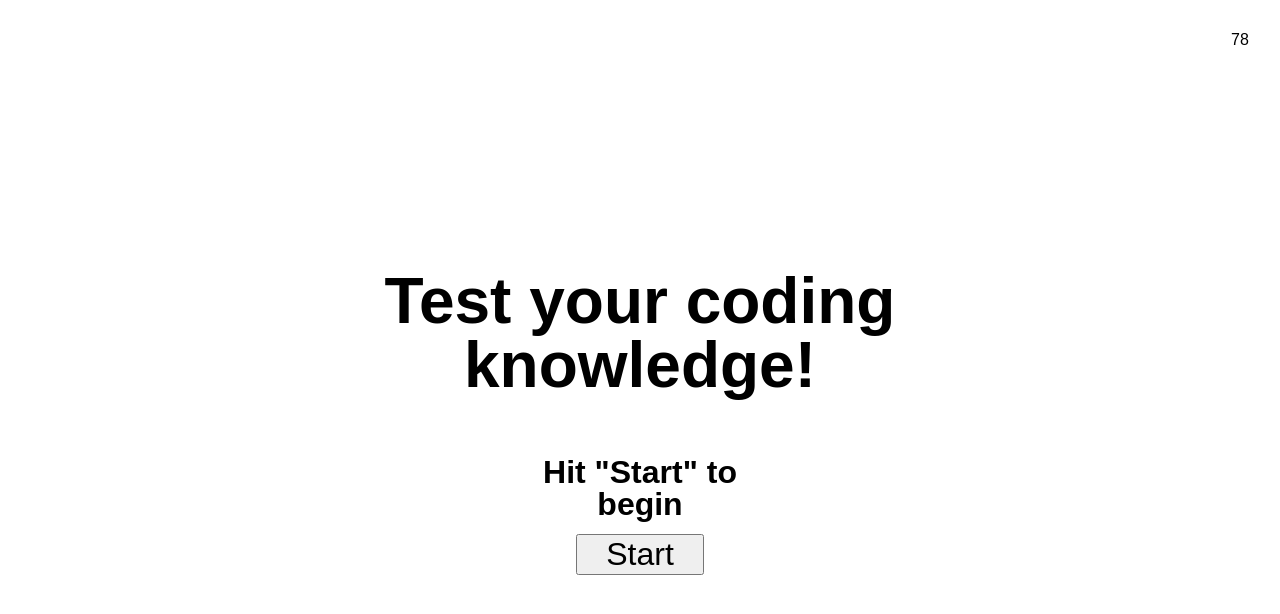
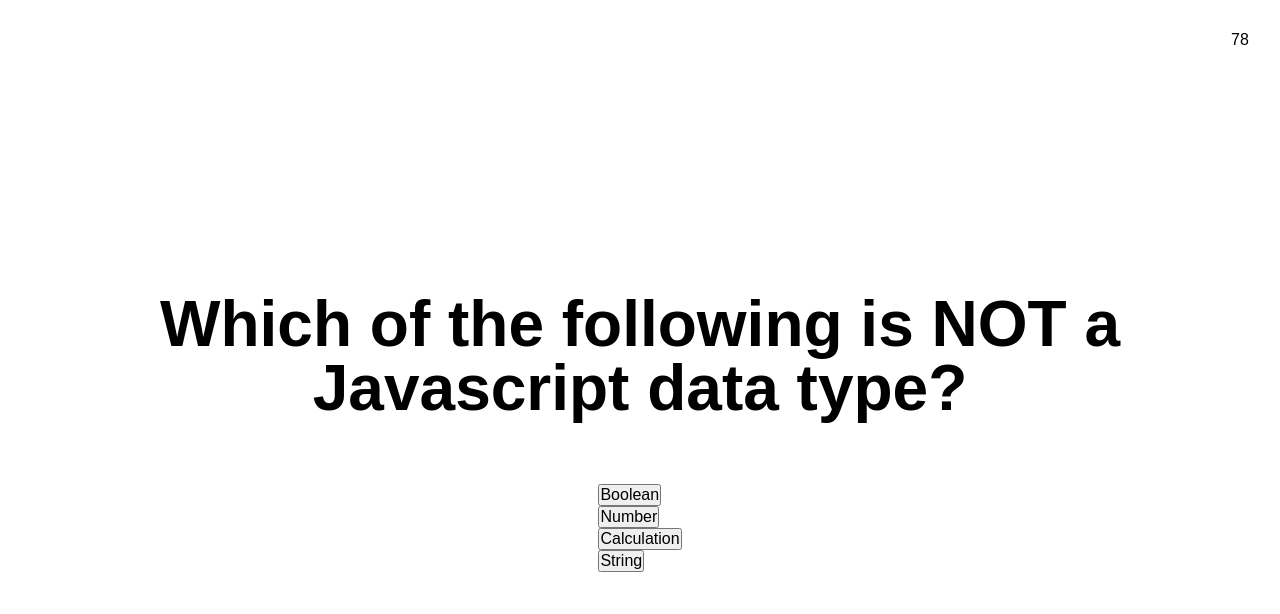
Before and after one commit to buneroskoviche/CodingQuizGame, a plain HTML site: page index.html in a window 1280 px wide. Both pictures are taken after a click on the button "Start". Drawn offline with Linux system fonts and the light colour scheme.

Commit message:
created a function to generate text and buttons for each question

```diff
--- a/assets/css/style.css
+++ b/assets/css/style.css
@@ -7,12 +7,21 @@ body {
     position: relative;
 }
 
+header {
+    display: flex;
+    flex-direction: column;
+    justify-content: center;
+    align-items: center;
+    position: relative;
+    width: 100%;
+}
+
 /* Format the title text to be large and in the center */
 h1 {
     font-size: 400%;
     text-align: center;
     height: auto;
-    width: auto;
+    width: 100%;
     padding: 5%;
 }
 
@@ -21,7 +30,7 @@ h2 {
     font-size: 200%;
     text-align: center;
     height: auto;
-    width: auto;
+    width: 70%;
     padding: 5%;
 }
 
--- a/assets/js/script.js
+++ b/assets/js/script.js
@@ -1,8 +1,19 @@
 // Declare a variable for the start button
 const $startButton = document.querySelector("#start");
+const $title = document.querySelector("h1");
+const $subtitle = document.querySelector("h2");
+const $section = document.querySelector("section");
 const $timerBox = document.querySelector("#timerBox");
-const $orderedList = document.createElement("ol");
+const $choices = document.querySelector("#choices");
+
 let testTime = 80;
+
+
+const questionOne = [ "Which of the following is NOT a Javascript data type?",
+    {option: "Boolean", value: false},
+    {option: "Number", value: false},
+    {option: "Calculation", value: true},
+    {option: "String", value: false} ];
 
 // When you click the "Start" button, run the playGame function
 $startButton.addEventListener("click", playGame);
@@ -21,11 +32,33 @@ function playGame() {
             clearInterval(countdown);
         }
     }, 1000);
+    // Clear the subtitle
+    $subtitle.remove();
+    // Remove the Start button
+    $startButton.remove();
     // Load the first question
-    questionOne();
+    askQuestion(questionOne);
 }
 
-// Define questionOne
-function questionOne() {
-    console.log("Asking question one");
-}
+// Define askQuestion to generate a question and a list of answers, then validate the option chosen
+function askQuestion(array) {
+    // Put the question text in the h1 slot
+    $title.textContent = array[0];
+    // Create a loop to go through the question array, minus the first option
+    for (i = 1; i < array.length; i++) {
+        // Declare a variable to create a button
+        let button = document.createElement("button");
+        // Take the 'option' text out of the object and apply it to a button
+        button.textContent = array[i].option;
+        // If the 'value' field is true, give the 'correct' class tag to the button
+        if (array[i].value) {
+            button.setAttribute('class', 'correct')
+        }
+        // Declare a variable to create a list item
+        let li = document.createElement("li");
+        // Put the button in a list item
+        li.appendChild(button);
+        // Put the list item into the ordered list
+        $choices.appendChild(li);
+    };
+};
--- a/index.html
+++ b/index.html
@@ -18,6 +18,7 @@
     <section>
         <h2>Hit "Start" to begin</h2>
         <button id="start">Start</button>
+        <ol id="choices"></ol>
     </section>
 
     <aside id="timerBox"></aside>
```
